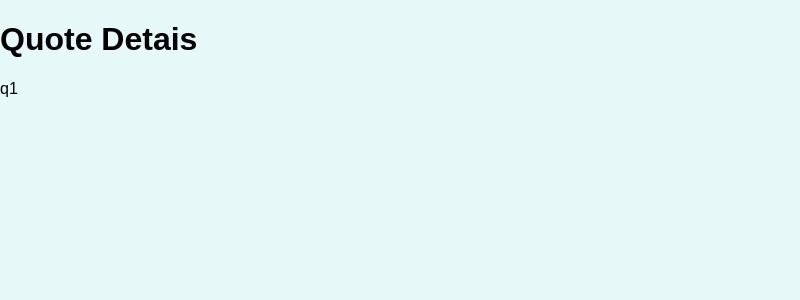
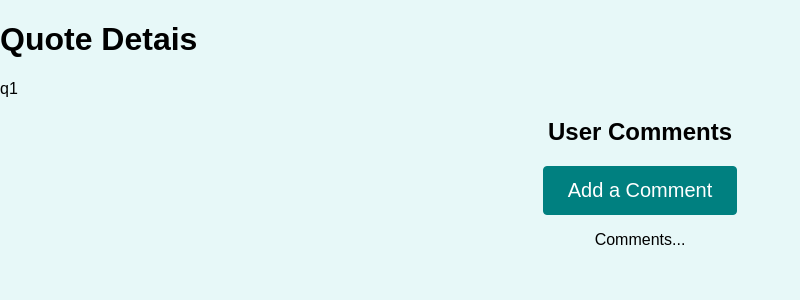
Before and after one commit to David-EstradaSD/DavesQuotes, a React (Create React App) app: page /quotes/q1/comments in a window 1280 px wide. Shown: the top 300 px of the page, without its empty margins (0-800 px from the left). Built offline with nearby package versions, Linux system fonts and the light colour scheme.

Commit message:
Import Route in QuoteDetials.js

```diff
--- a/src/components/pages/QuoteDetails.js
+++ b/src/components/pages/QuoteDetails.js
@@ -1,5 +1,7 @@
 import { Fragment } from "react";
-import { useParams } from "react-router";
+import { useParams, Route } from "react-router-dom";
+
+import Comments from "../comments/Comments";
 
 const QuoteDetails = () => {
   const params = useParams();
@@ -10,6 +12,10 @@ const QuoteDetails = () => {
     <Fragment>
       <h1>Quote Detais</h1>
       <p> {params.quoteId}</p>
+      <Route path={`/quotes/${params.quoteId}/comments`} >
+        <Comments />
+      </Route>
+      {/* <Route path='/quotes/:quoteId/comments'></Route> */}
     </Fragment>
   );
 };
```
Also changed, not shown: 1 other file (tests, documents, lock files or other folders).
